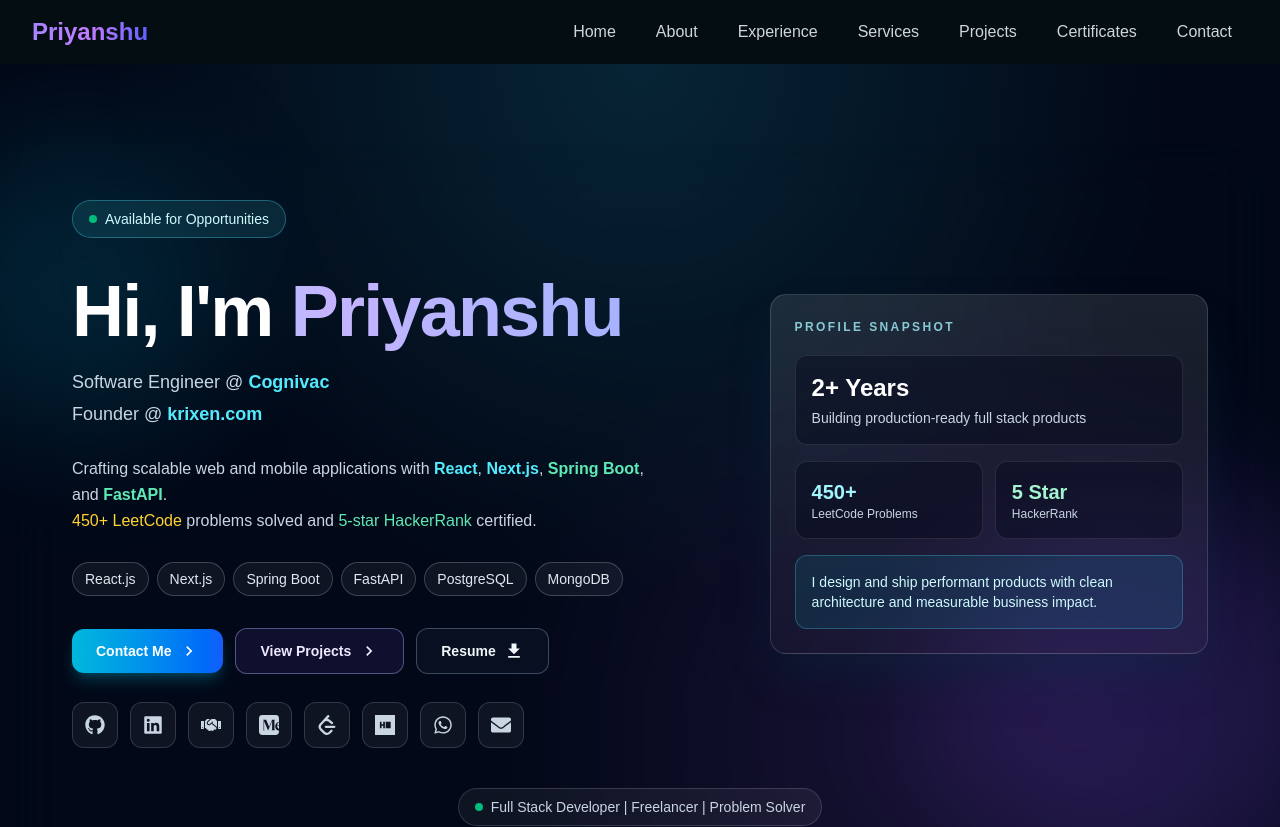
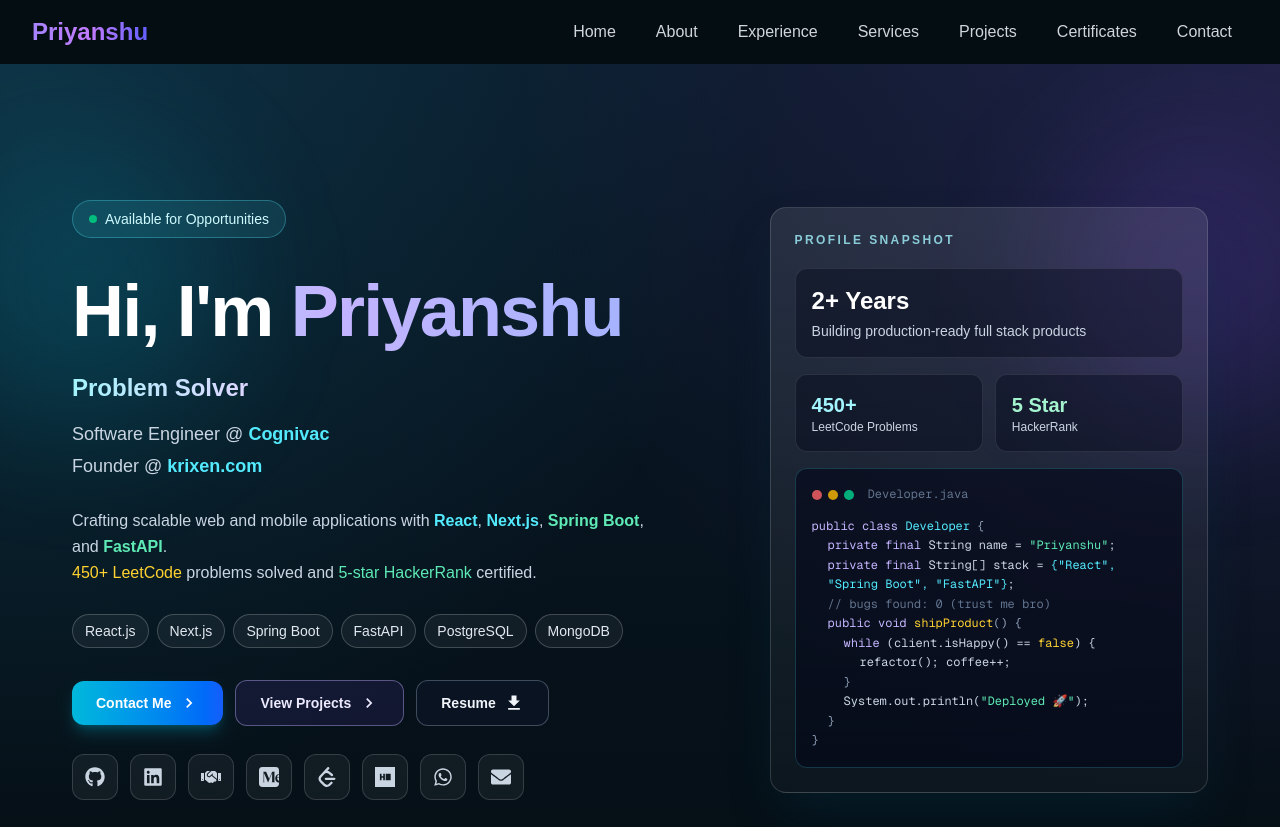
Before and after one commit to PriYanahsu/Nextjs-Portfolio-Priyanshu, a Next.js app: page / in a window 1280 px wide. Shown: the top 827 px of the page. Built offline with nearby package versions, Linux system fonts and the light colour scheme.

Commit message:
added some changes in hero and portfolio

```diff
--- a/app/components/Experience.tsx
+++ b/app/components/Experience.tsx
@@ -41,7 +41,7 @@
 
 export default function Experience() {
   return (
-    <section id="experience" className="py-24 bg-gradient-to-b from-[#0A1929] to-[#040D12]">
+    <section id="experience" className="py-24 bg-gradient-to-b from-[#040D12] to-[#0A1929]">
       <div className="max-w-7xl mx-auto px-4 sm:px-6 lg:px-8">
         <div className="text-center mb-16">
           <motion.h2
--- a/app/components/Hero.tsx
+++ b/app/components/Hero.tsx
@@ -1,12 +1,23 @@
 "use client"; // Next.js 13+ app directory
 
+import { useState, useEffect } from "react";
 import { MdOutlineKeyboardArrowRight, MdFileDownload } from "react-icons/md";
 import { FaEnvelope, FaGithub, FaLinkedin, FaWhatsapp, FaHandshake } from "react-icons/fa";
 import { SiLeetcode, SiHackerrank, SiMedium } from "react-icons/si";
 import { Link as ScrollLink } from "react-scroll";
-import { motion } from "framer-motion";
+import { motion, AnimatePresence } from "framer-motion";
 
 const Hero = () => {
+  const [roleIndex, setRoleIndex] = useState(0);
+  const roles = ["Full Stack Developer", "Freelancer", "Problem Solver"];
+
+  useEffect(() => {
+    const interval = setInterval(() => {
+      setRoleIndex((i) => (i + 1) % roles.length);
+    }, 2800);
+    return () => clearInterval(interval);
+  }, [roles.length]);
+
   const container = {
     hidden: { opacity: 0 },
     visible: {
@@ -35,26 +46,26 @@
   return (
     <motion.section
       id="hero"
-      className="relative flex min-h-screen w-full items-center justify-center overflow-hidden bg-[#020817] px-3 py-20 text-white sm:px-4"
+      className="relative flex min-h-screen w-full items-center justify-center overflow-hidden bg-gradient-to-b from-[#0A1929] to-[#040D12] px-3 py-20 text-white sm:px-4"
       initial="hidden"
       animate="visible"
       variants={container}
     >
       <div className="absolute inset-0 overflow-hidden pointer-events-none">
-        <div className="absolute inset-0 bg-[radial-gradient(circle_at_top,_rgba(34,211,238,0.14),_transparent_48%),radial-gradient(circle_at_75%_75%,_rgba(168,85,247,0.14),_transparent_40%)]" />
+        <div className="absolute inset-0 bg-[radial-gradient(circle_at_top_left,_rgba(34,211,238,0.14),_transparent_48%),radial-gradient(circle_at_top_right,_rgba(168,85,247,0.14),_transparent_48%)]" />
         <motion.div
           animate={{ y: [0, -18, 0], scale: [1, 1.05, 1] }}
           transition={{ duration: 8, repeat: Infinity, ease: "easeInOut" }}
           className="absolute -left-16 top-20 h-72 w-72 rounded-full bg-cyan-500/15 blur-3xl"
         />
         <motion.div
-          animate={{ y: [0, 20, 0], scale: [1, 1.06, 1] }}
+          animate={{ y: [0, -18, 0], scale: [1, 1.05, 1] }}
           transition={{ duration: 9, repeat: Infinity, ease: "easeInOut" }}
-          className="absolute -right-16 bottom-20 h-96 w-96 rounded-full bg-violet-500/15 blur-3xl"
+          className="absolute -right-16 top-20 h-72 w-72 rounded-full bg-violet-500/15 blur-3xl"
         />
       </div>
 
-      <div className="relative z-10 mx-auto flex w-full max-w-7xl flex-col items-center gap-10 rounded-3xl p-6 backdrop-blur-xl sm:p-10 lg:p-14">
+      <div className="relative z-10 mx-auto flex w-full max-w-7xl flex-col items-center gap-10 rounded-3xl p-6 sm:p-10 lg:p-14">
         <div className="grid w-full items-center gap-10 lg:grid-cols-[1.2fr_0.8fr]">
           <div className="mx-auto w-full max-w-2xl space-y-7 text-center lg:mx-0 lg:max-w-none lg:text-left">
             <motion.div
@@ -75,6 +86,20 @@
                   Priyanshu
                 </span>
               </h1>
+              <div className="flex h-9 items-center justify-center lg:justify-start sm:h-10">
+                <AnimatePresence mode="wait">
+                  <motion.p
+                    key={roleIndex}
+                    initial={{ opacity: 0, y: 8 }}
+                    animate={{ opacity: 1, y: 0 }}
+                    exit={{ opacity: 0, y: -8 }}
+                    transition={{ duration: 0.35 }}
+                    className="bg-gradient-to-r from-cyan-200 to-violet-200 bg-clip-text text-lg font-semibold text-transparent sm:text-xl md:text-2xl"
+                  >
+                    {roles[roleIndex]}
+                  </motion.p>
+                </AnimatePresence>
+              </div>
               <div className="flex flex-col items-center justify-start gap-1 text-sm text-slate-300 sm:text-lg lg:items-start">
                 <p>
                   Software Engineer @
@@ -147,7 +172,7 @@
               </a>
             </motion.div>
 
-            <motion.div variants={item} className="flex items-center justify-center gap-3 pt-0 lg:justify-start">
+            <motion.div variants={item} className="grid max-w-[17rem] grid-cols-4 place-items-center gap-3 pt-0 mx-auto sm:max-w-none sm:flex sm:items-center sm:justify-center lg:mx-0 lg:justify-start">
               {socials.map((social) => (
                 <a
                   key={social.label}
@@ -183,10 +208,45 @@
                   <p className="text-xs text-slate-300">HackerRank</p>
                 </div>
               </div>
-              <div className="rounded-xl border border-cyan-300/25 bg-cyan-400/10 p-4">
-                <p className="text-sm text-cyan-100">
-                  I design and ship performant products with clean architecture and measurable business impact.
+              <div className="overflow-hidden rounded-xl border border-cyan-300/20 bg-slate-950/60 p-4 font-mono text-[11px] leading-relaxed sm:text-xs">
+                <div className="mb-3 flex items-center gap-1.5">
+                  <span className="h-2.5 w-2.5 rounded-full bg-red-400/80" />
+                  <span className="h-2.5 w-2.5 rounded-full bg-amber-400/80" />
+                  <span className="h-2.5 w-2.5 rounded-full bg-emerald-400/80" />
+                  <span className="ml-2 text-slate-500">Developer.java</span>
+                </div>
+                <p>
+                  <span className="text-violet-300">public class</span>{" "}
+                  <span className="text-cyan-300">Developer</span>{" "}
+                  <span className="text-slate-400">{"{"}</span>
                 </p>
+                <p className="pl-4 text-slate-300">
+                  <span className="text-violet-300">private final</span> String name ={" "}
+                  <span className="text-emerald-300">&quot;Priyanshu&quot;</span>;
+                </p>
+                <p className="pl-4 text-slate-300">
+                  <span className="text-violet-300">private final</span> String[] stack ={" "}
+                  <span className="text-cyan-300">{`{"React", "Spring Boot", "FastAPI"}`}</span>;
+                </p>
+                <p className="pl-4 text-slate-500">{"// bugs found: 0 (trust me bro)"}</p>
+                <p className="pl-4 text-slate-300">
+                  <span className="text-violet-300">public void</span>{" "}
+                  <span className="text-amber-300">shipProduct</span>
+                  <span className="text-slate-400">() {"{"}</span>
+                </p>
+                <p className="pl-8 text-slate-300">
+                  <span className="text-violet-300">while</span> (client.isHappy() =={" "}
+                  <span className="text-amber-300">false</span>) {"{"}
+                </p>
+                <p className="pl-12 text-slate-300">
+                  refactor(); coffee++;
+                </p>
+                <p className="pl-8 text-slate-400">{"}"}</p>
+                <p className="pl-8 text-slate-300">
+                  System.out.println(<span className="text-emerald-300">&quot;Deployed 🚀&quot;</span>);
+                </p>
+                <p className="pl-4 text-slate-400">{"}"}</p>
+                <p className="text-slate-400">{"}"}</p>
               </div>
             </div>
           </motion.div>
--- a/app/components/Projects.tsx
+++ b/app/components/Projects.tsx
@@ -84,7 +84,7 @@
         "Proctored Test Experience - Timer, Auto-Save, Fullscreen & Tab-Switch Auto-Submit",
         "Candidate Self-Registration - Public Test Link with Name, Email & Phone Capture",
       ],
-      Live: "https://codescreen-app-production-41b2.up.railway.app/signup",
+      Live: "https://hirecheck-full-stack.onrender.com/",
       codeLink: "https://github.com/PriYanahsu/HireCheck-Full-Stack-",
     },
     {
--- a/app/components/Skills.tsx
+++ b/app/components/Skills.tsx
@@ -57,7 +57,7 @@
 
 export default function Skills() {
   return (
-    <section id="skills" className="py-24 bg-gradient-to-b from-[#040D12] to-[#0A1929]">
+    <section id="skills" className="py-24 bg-gradient-to-b from-[#0A1929] to-[#040D12]">
       <div className="max-w-7xl mx-auto px-4 sm:px-6 lg:px-8">
         <div className="text-center mb-16">
           <motion.h2
--- a/app/page.tsx
+++ b/app/page.tsx
@@ -5,7 +5,7 @@
 import Contact from './components/Contact';
 import Certificate from './components/Certificate'
 import Experience from './components/Experience';
-import Services from './components/Services';
+// import Services from './components/Services';
 
 export default function Home() {
   return (
```
Also changed, not shown: app/components/About.tsx (+10 -8 lines).
